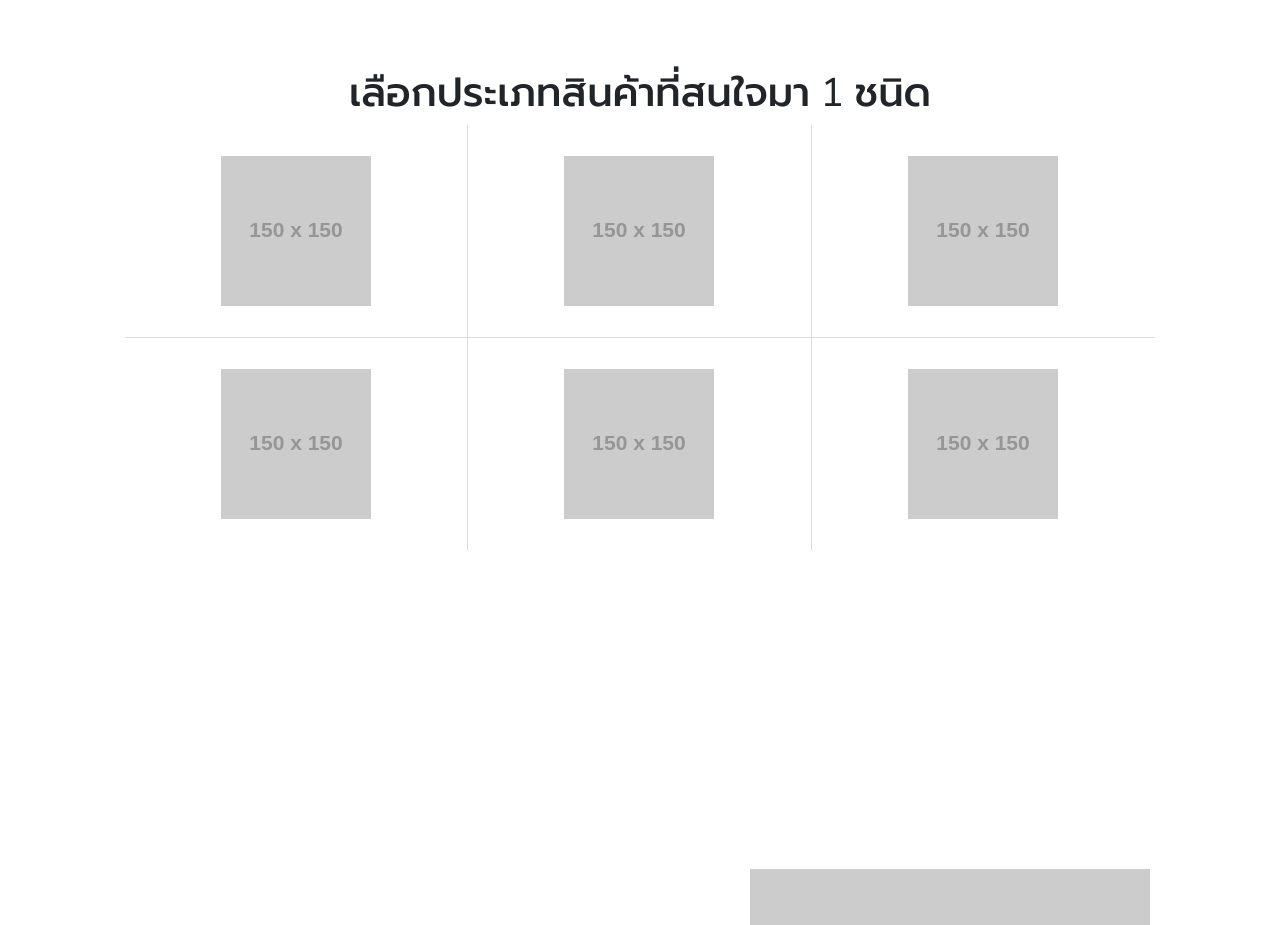
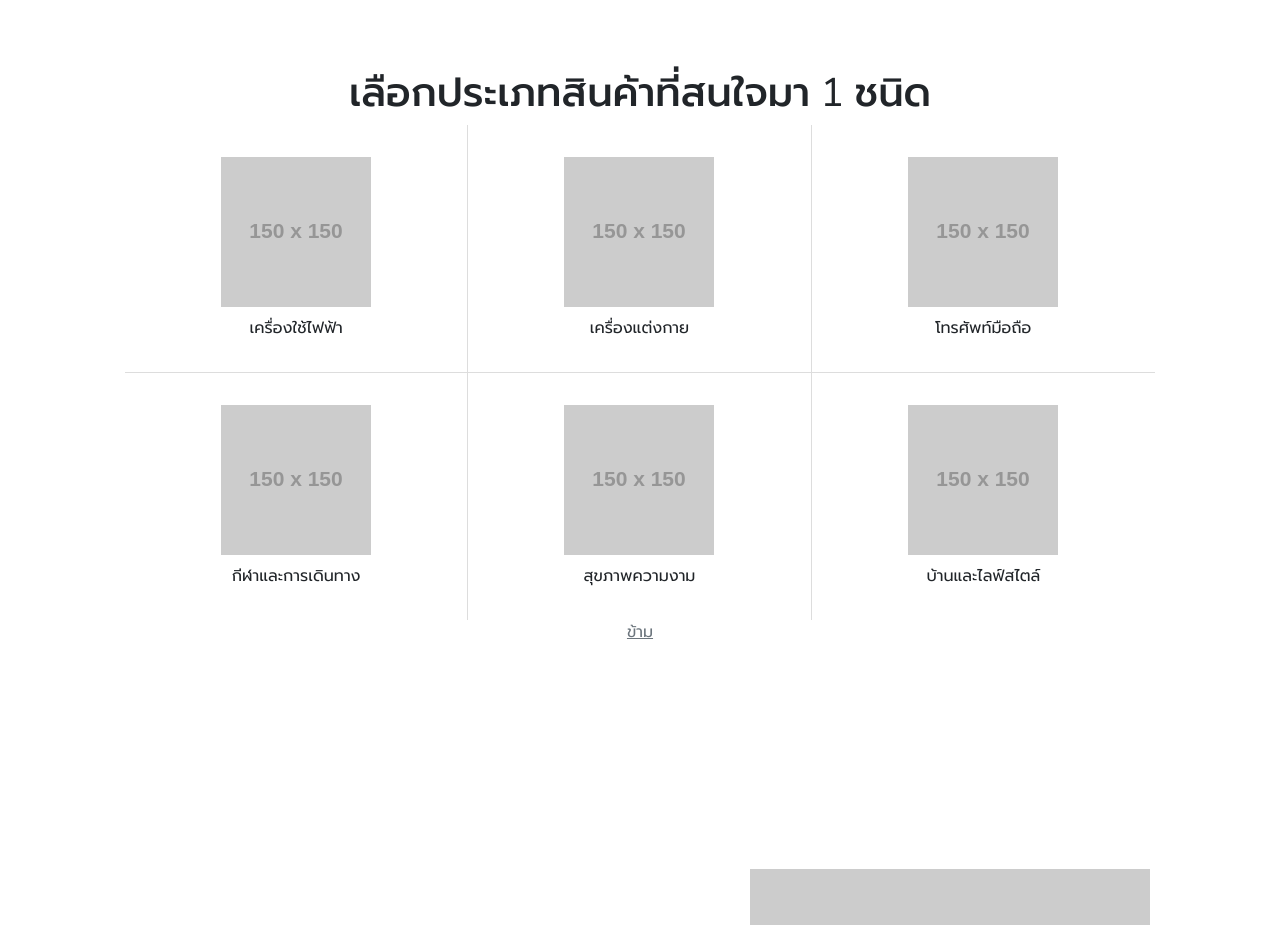
Before and after one commit to phwt/PRICON, a plain HTML site: page full_site/index.html in a window 1280 px wide. Shown: the part 3840-4765 px from the top of the page. Drawn offline with nearby package versions, Linux system fonts and the light colour scheme; placeholder pictures from the web are drawn by us; a script that the page names is missing.

Commit message:
Update index.html

```diff
--- a/full_site/index.html
+++ b/full_site/index.html
@@ -12,7 +12,8 @@
     <!-- <link href="https://fonts.googleapis.com/css?family=Nova+Mono&display=swap" rel="stylesheet"> -->
     <!-- <link href="https://fonts.googleapis.com/css?family=Open+Sans:600,700,800&display=swap" rel="stylesheet"> -->
     <link href="https://fonts.googleapis.com/css?family=Nunito+Sans:400,600,700,800,900&display=swap" rel="stylesheet">
-    <link rel="stylesheet" href="https://use.fontawesome.com/releases/v5.8.2/css/all.css" integrity="sha384-oS3vJWv+0UjzBfQzYUhtDYW+Pj2yciDJxpsK1OYPAYjqT085Qq/1cq5FLXAZQ7Ay" crossorigin="anonymous">
+    <link rel="stylesheet" href="https://use.fontawesome.com/releases/v5.8.2/css/all.css"
+        integrity="sha384-oS3vJWv+0UjzBfQzYUhtDYW+Pj2yciDJxpsK1OYPAYjqT085Qq/1cq5FLXAZQ7Ay" crossorigin="anonymous">
     <style>
         h1,
         h2,
@@ -88,8 +89,9 @@
         .center-flex.bdrb {
             border-bottom: 1px solid #DDD;
         }
-        .hideme{
-            display:none;
+
+        .hideme {
+            display: none;
         }
     </style>
 </head>
@@ -209,13 +211,15 @@
                         <tr>
                             <td style="padding-bottom: 8px;">
                                 <button onclick="window.open('fake_fb', '', 'width=350,height=550');"
-                                    class="btn btn-lg btn-block btn-primary"><i class="fab fa-facebook-square"></i>  Login with Facebook</button>
+                                    class="btn btn-lg btn-block btn-primary"><i class="fab fa-facebook-square"></i>
+                                    Login with Facebook</button>
                             </td>
                         </tr>
                         <tr>
                             <td>
                                 <button onclick="window.open('fake_google', '', 'width=450,height=650');"
-                                    class="btn btn-lg btn-block btn-danger"><i class="fab fa-google"></i>  Login with Google</button>
+                                    class="btn btn-lg btn-block btn-danger"><i class="fab fa-google"></i> Login with
+                                    Google</button>
                             </td>
                         </tr>
                     </table>
@@ -233,26 +237,63 @@
     <section class="section" width="100%">
         <div class="container-fluid panel text-center">
             <h1>เลือกประเภทสินค้าที่สนใจมา 1 ชนิด</h1>
-            <div class="row" style="padding: 0 10% 10% 10%">
+            <div class="row" style="padding: 0 10% 0% 10%">
                 <div class="col-4 bg-white center-flex bdr bdrb">
-                    <img src="https://via.placeholder.com/150" class="img-fluid" alt="Responsive image">
+                    <table>
+                        <tr><td style="padding-bottom: 8px;">
+                            <img src="https://via.placeholder.com/150" class="img-fluid" alt="Responsive image"></td>
+                        </tr><tr><td class="text-center">
+                                เครื่องใช้ไฟฟ้า
+                        </td></tr>
+                    </table>
                 </div>
                 <div class="col-4 bg-white center-flex bdr bdrb">
-                    <img src="https://via.placeholder.com/150" class="img-fluid" alt="Responsive image">
+                    <table>
+                        <tr><td style="padding-bottom: 8px;">
+                            <img src="https://via.placeholder.com/150" class="img-fluid" alt="Responsive image"></td>
+                        </tr><tr><td class="text-center">
+                                เครื่องแต่งกาย
+                        </td></tr>
+                    </table>
                 </div>
                 <div class="col-4 bg-white center-flex bdrb">
-                    <img src="https://via.placeholder.com/150" class="img-fluid" alt="Responsive image">
+                    <table>
+                        <tr><td style="padding-bottom: 8px;">
+                            <img src="https://via.placeholder.com/150" class="img-fluid" alt="Responsive image"></td>
+                        </tr><tr><td class="text-center">
+                                โทรศัพท์มือถือ
+                        </td></tr>
+                    </table>
                 </div>
                 <div class="col-4 bg-white center-flex bdr">
-                    <img src="https://via.placeholder.com/150" class="img-fluid" alt="Responsive image">
+                    <table>
+                        <tr><td style="padding-bottom: 8px;">
+                            <img src="https://via.placeholder.com/150" class="img-fluid" alt="Responsive image"></td>
+                        </tr><tr><td class="text-center">
+                                กีฬาและการเดินทาง
+                        </td></tr>
+                    </table>
                 </div>
                 <div class="col-4 bg-white center-flex bdr">
-                    <img src="https://via.placeholder.com/150" class="img-fluid" alt="Responsive image">
+                    <table>
+                        <tr><td style="padding-bottom: 8px;">
+                            <img src="https://via.placeholder.com/150" class="img-fluid" alt="Responsive image"></td>
+                        </tr><tr><td class="text-center">
+                                สุขภาพความงาม
+                        </td></tr>
+                    </table>
                 </div>
                 <div class="col-4 bg-white center-flex">
-                    <img src="https://via.placeholder.com/150" class="img-fluid" alt="Responsive image">
+                    <table>
+                        <tr><td style="padding-bottom: 8px;">
+                            <img src="https://via.placeholder.com/150" class="img-fluid" alt="Responsive image"></td>
+                        </tr><tr><td class="text-center">
+                                บ้านและไลฟ์สไตล์
+                        </td></tr>
+                    </table>
                 </div>
             </div>
+            <a href="" class="text-center text-muted"><u>ข้าม</u></a>
         </div>
     </section>
 
```
